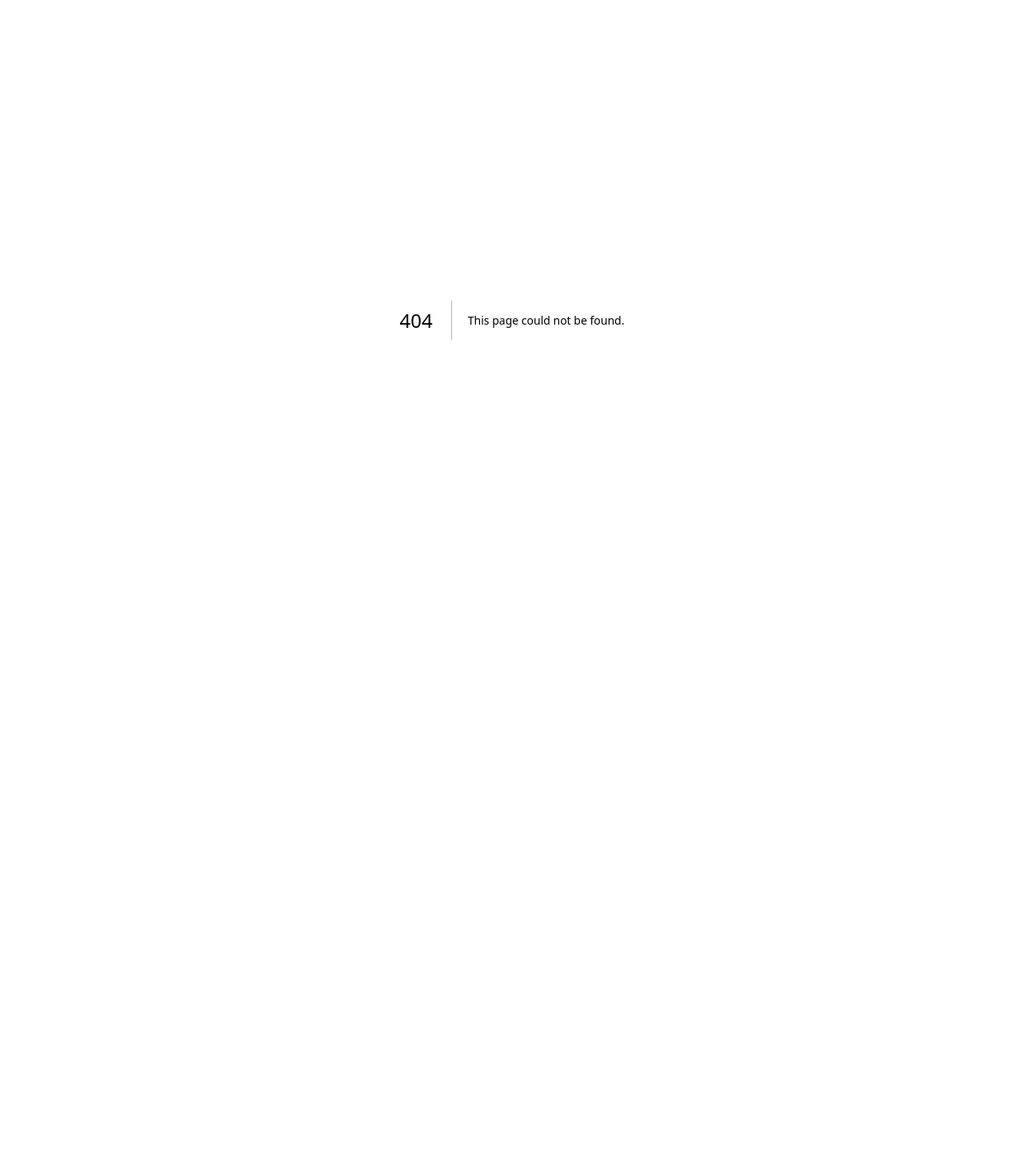
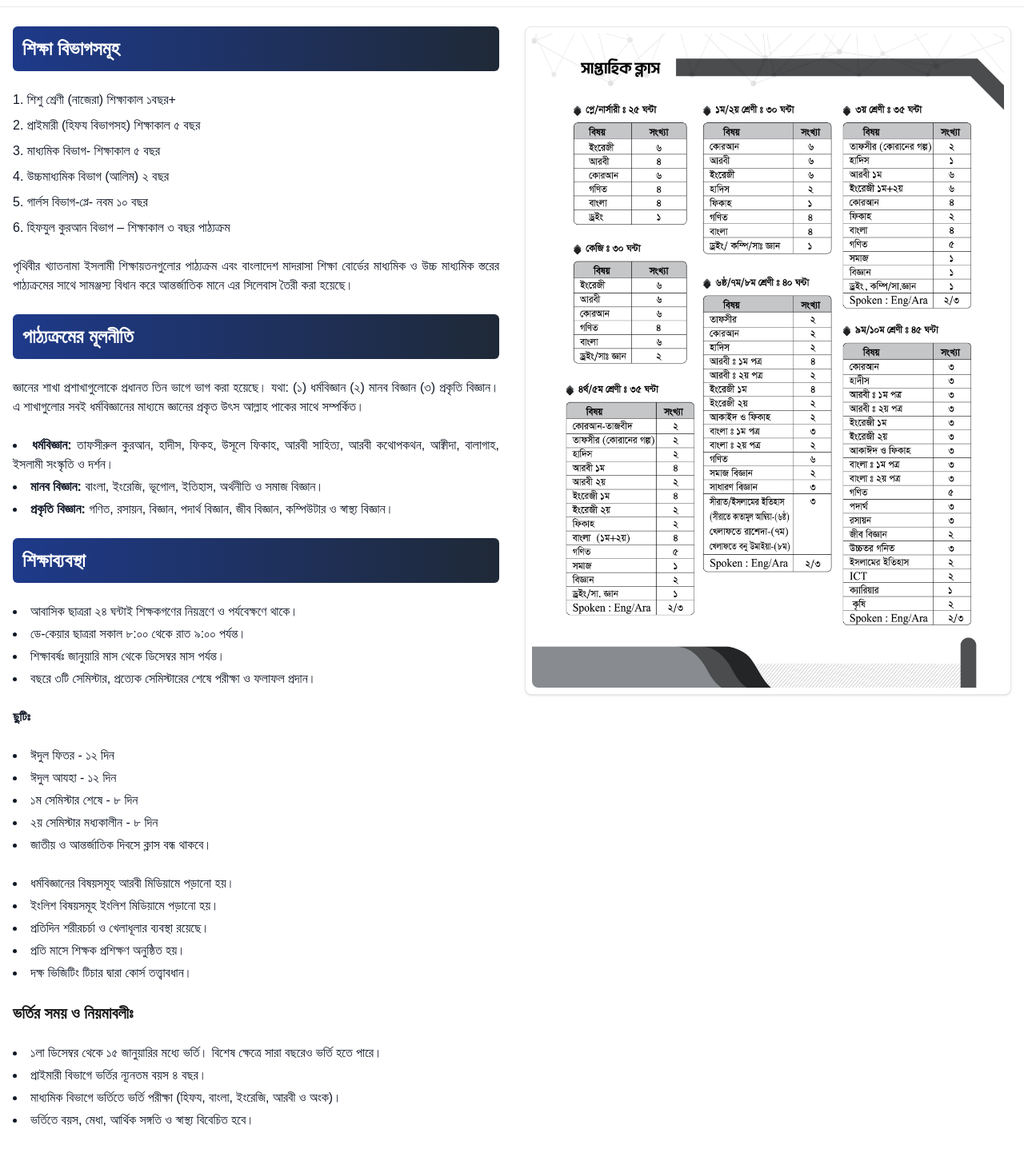
Before and after one commit to arifbillah0156/DAMM, a Next.js app: page /Education-system in a window 1280 px wide. Before the commit this address had no page. Shown: the whole page at 80% size. Before the commit the page ends 800 px from the top, so only its background shows below. Built offline with nearby package versions, Linux system fonts and the light colour scheme; a web font is replaced by a local one.

Commit message:
edita8d45v45ae54q45er

```diff
--- /dev/null
+++ b/app/Education-system/page.jsx
@@ -0,0 +1,104 @@
+import Image from "next/image";
+import prospectus16 from "@/public/Images/Prospectus16.jpg"
+import Link from "next/link";
+
+export default function EducationSystem() {
+    return (
+        <div className="container mx-auto px-4 mt-2 py-6 border-t">
+            <div className="grid grid-cols-1 md:grid-cols-2 gap-8">
+                <div className="space-y-6 text-justify">
+                    <h2 className="text-2xl font-bold text-white bg-gradient-to-r from-blue-900 to-gray-800 p-3 rounded-md">
+                        শিক্ষা বিভাগসমূহ
+                    </h2>
+                    <ol className="list-decimal list-inside space-y-2 text-gray-900">
+                        <li>শিশু শ্রেণী (নাজেরা) শিক্ষাকাল ১বছর+</li>
+                        <li>প্রাইমারী (হিফয বিভাগসহ) শিক্ষাকাল ৫ বছর</li>
+                        <li>মাধ্যমিক বিভাগ- শিক্ষাকাল ৫ বছর</li>
+                        <li>উচ্চমাধ্যমিক বিভাগ (আলিম) ২ বছর</li>
+                        <li>গার্লস বিভাগ-প্লে- নবম ১০ বছর</li>
+                        <li>হিফযুল কুরআন বিভাগ – শিক্ষাকাল ৩ বছর পাঠ্যক্রম</li>
+                    </ol>
+                    <p className="text-gray-900">
+                        পৃথিবীর খ্যাতনামা ইসলামী শিক্ষায়তনগুলোর পাঠ্যক্রম এবং বাংলাদেশ মাদরাসা শিক্ষা বোর্ডের মাধ্যমিক ও উচ্চ মাধ্যমিক স্তরের পাঠ্যক্রমের সাথে সামঞ্জস্য বিধান করে আন্তর্জাতিক মানে এর সিলেবাস তৈরী করা হয়েছে।
+                    </p>
+                    <h2 className="text-2xl font-bold text-white bg-gradient-to-r from-blue-900 to-gray-800 p-3 rounded-md">
+                        পাঠ্যক্রমের মূলনীতি
+                    </h2>
+                    <p className="text-gray-900">
+                        জ্ঞানের শাখা প্রশাখাগুলোকে প্রধানত তিন ভাগে ভাগ করা হয়েছে। যথা:
+                        (১) ধর্মবিজ্ঞান (২) মানব বিজ্ঞান (৩) প্রকৃতি বিজ্ঞান। এ শাখাগুলোর সবই ধর্মবিজ্ঞানের মাধ্যমে
+                        জ্ঞানের প্রকৃত উৎস আল্লাহ পাকের সাথে সম্পর্কিত।
+                    </p>
+
+                    <ul className="list-disc list-inside space-y-1 text-gray-900">
+                        <li>
+                            <strong>ধর্মবিজ্ঞান:</strong> তাফসীরুল কুরআন, হাদীস, ফিকহ, উসূলে ফিকাহ, আরবী সাহিত্য, আরবী কথোপকথন, আক্বীদা,
+                            বালাগাহ, ইসলামী সংস্কৃতি ও দর্শন।
+                        </li>
+                        <li>
+                            <strong>মানব বিজ্ঞান:</strong> বাংলা, ইংরেজি, ভূগোল, ইতিহাস, অর্থনীতি ও সমাজ বিজ্ঞান।
+                        </li>
+                        <li>
+                            <strong>প্রকৃতি বিজ্ঞান:</strong> গণিত, রসায়ন, বিজ্ঞান, পদার্থ বিজ্ঞান, জীব বিজ্ঞান, কম্পিউটার ও স্বাস্থ্য বিজ্ঞান।
+                        </li>
+                    </ul>
+
+                    <h2 className="text-2xl font-bold text-white bg-gradient-to-r from-blue-900 to-gray-800 p-3 rounded-md">
+                        শিক্ষাব্যবস্থা
+                    </h2>
+                    <ul className="list-disc list-inside space-y-1 text-gray-900">
+                        <li>আবাসিক ছাত্ররা ২৪ ঘন্টাই শিক্ষকগণের নিয়ন্ত্রণে ও পর্যবেক্ষণে থাকে।</li>
+                        <li>ডে-কেয়ার ছাত্ররা সকাল ৮:০০ থেকে রাত ৯:০০ পর্যন্ত।</li>
+                        <li>শিক্ষাবর্ষঃ জানুয়ারি মাস থেকে ডিসেম্বর মাস পর্যন্ত।</li>
+                        <li>বছরে ৩টি সেমিস্টার, প্রত্যেক সেমিস্টারের শেষে পরীক্ষা ও ফলাফল প্রদান।</li>
+                    </ul>
+
+                    <p className="text-gray-900 font-semibold">ছুটিঃ</p>
+                    <ul className="list-disc list-inside space-y-1 text-gray-900">
+                        <li>ঈদুল ফিতর - ১২ দিন</li>
+                        <li>ঈদুল আযহা - ১২ দিন</li>
+                        <li>১ম সেমিস্টার শেষে - ৮ দিন</li>
+                        <li>২য় সেমিস্টার মধ্যকালীন - ৮ দিন</li>
+                        <li>জাতীয় ও আন্তর্জাতিক দিবসে ক্লাস বন্ধ থাকবে।</li>
+                    </ul>
+
+                    <ul className="list-disc list-inside space-y-1 text-gray-900">
+                        <li>ধর্মবিজ্ঞানের বিষয়সমূহ আরবী মিডিয়ামে পড়ানো হয়।</li>
+                        <li>ইংলিশ বিষয়সমূহ ইংলিশ মিডিয়ামে পড়ানো হয়।</li>
+                        <li>প্রতিদিন শরীরচর্চা ও খেলাধূলার ব্যবস্থা রয়েছে।</li>
+                        <li>প্রতি মাসে শিক্ষক প্রশিক্ষণ অনুষ্ঠিত হয়।</li>
+                        <li>দক্ষ ভিজিটিং টিচার দ্বারা কোর্স তত্ত্বাবধান।</li>
+                    </ul>
+
+                    <h2 className="text-xl font-bold mt-4">ভর্তির সময় ও নিয়মাবলীঃ</h2>
+                    <ul className="list-disc list-inside space-y-1 text-gray-900">
+                        <li>১লা ডিসেম্বর থেকে ১৫ জানুয়ারির মধ্যে ভর্তি। বিশেষ ক্ষেত্রে সারা বছরেও ভর্তি হতে পারে।</li>
+                        <li>প্রাইমারী বিভাগে ভর্তির ন্যূনতম বয়স ৪ বছর।</li>
+                        <li>মাধ্যমিক বিভাগে ভর্তিতে ভর্তি পরীক্ষা (হিফয, বাংলা, ইংরেজি, আরবী ও অংক)।</li>
+                        <li>ভর্তিতে বয়স, মেধা, আর্থিক সঙ্গতি ও স্বাস্থ্য বিবেচিত হবে।</li>
+                    </ul>
+                </div>
+                <div>
+                    <div
+                        className="bg-white text-lc underline underline-offset-4 rounded-lg shadow p-2 text-center textGradient relative hover:shadow-lg border"
+                    >
+                        <Image
+                            src={prospectus16}
+                            alt="Image"
+                            placeholder="blur"
+                            className="h-full w-full object-cover rounded-md md:rounded-lg"
+                        />
+
+                        <div className="absolute top-0 left-1  text-lc text-start text-lg md:text-2xl p-4">
+                            <Link
+                                href={"/Images/Prospectus16.jpg"}
+                            >
+                                <i className="fa-solid fa-expand"></i>
+                            </Link>
+                        </div>
+                    </div>
+                </div>
+            </div>
+        </div>
+    );
+}
--- a/app/layout.jsx
+++ b/app/layout.jsx
@@ -1,6 +1,8 @@
 import Navbar from "@/components/Navbar/Navbar";
 import "./globals.css";
 import Footer from "@/components/Footer/Footer";
+import 'swiper/css';          // Required for Swiper default styles
+import 'swiper/css/navigation'; // If using navigation buttons
 
 export const metadata = {
   title: "DAMM",
--- a/components/Footer/Footer.jsx
+++ b/components/Footer/Footer.jsx
@@ -103,8 +103,9 @@ const Footer = () => {
 
             >
 
-              <span className="underline underline-offset-2">Arif Billah</span> <span>|</span> <span className="">IT Officer, DAMM</span>
+              <span className="underline underline-offset-2">Arif Billah</span> <span>|</span>
             </Link>
+            <span className=""> IT Officer, DAMM</span>
           </div>
         </div>
         <div className="mt-2 text-center">
--- a/components/Navbar/Navbar.jsx
+++ b/components/Navbar/Navbar.jsx
@@ -45,7 +45,7 @@ const NavbarWithDropdown = () => {
                 {isDropdownOpen && (
                   <div className="absolute bg-[#0072BC] text-white ring-2 rounded-[6px] shadow-lg">
                     <NavDropdownDesktop href="/AdmissionFee" text="↪ Admission fee" />
-                    <NavDropdownDesktop href="/" text="↪ Education system" />
+                    <NavDropdownDesktop href="/Education-system" text="↪ Education system" />
                     <NavDropdownDesktop href="/" text="↪ Result method" />
                     <NavDropdownDesktop href="/" text="↪ Rules" />
                     <NavDropdownDesktop href="/" text="↪ Co-curriculum" />
@@ -126,7 +126,7 @@ const NavbarWithDropdown = () => {
                 {isDropdownOpen && (
                   <div className="pl-4" onClick={() => setIsMenuOpen(!isMenuOpen)}>
                     <NavDropdownMobile href="/AdmissionFee" text="↪ Admission fee" />
-                    <NavDropdownMobile href="/" text="↪ Education system" />
+                    <NavDropdownMobile href="/Education-system" text="↪ Education system" />
                     <NavDropdownMobile href="/" text="↪ Result method" />
                     <NavDropdownMobile href="/" text="↪ Rules" />
                     <NavDropdownMobile href="/" text="↪ Co-curriculum" />
```
Also changed, not shown: public/Images/Prospectus16.jpg (added).
